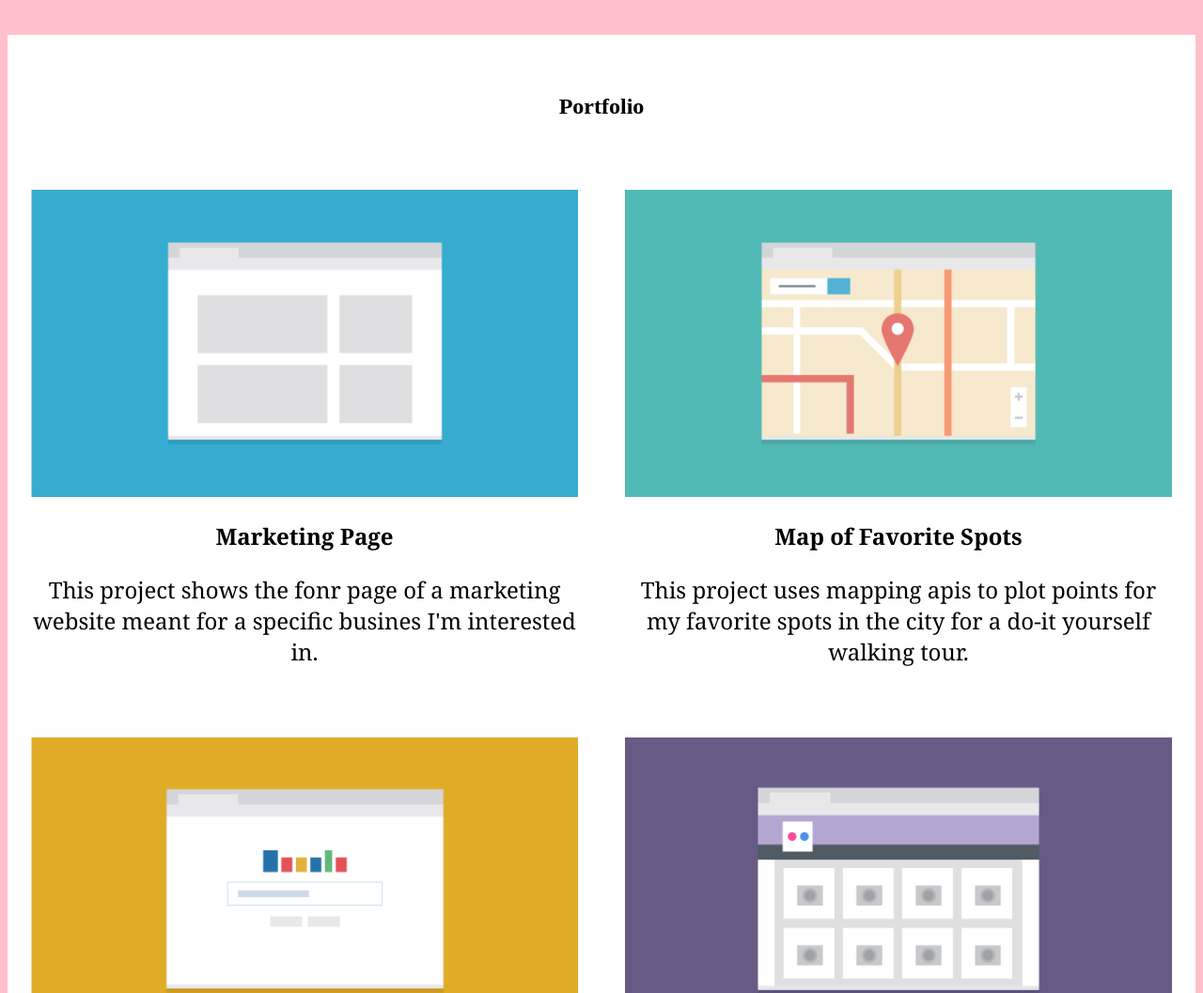
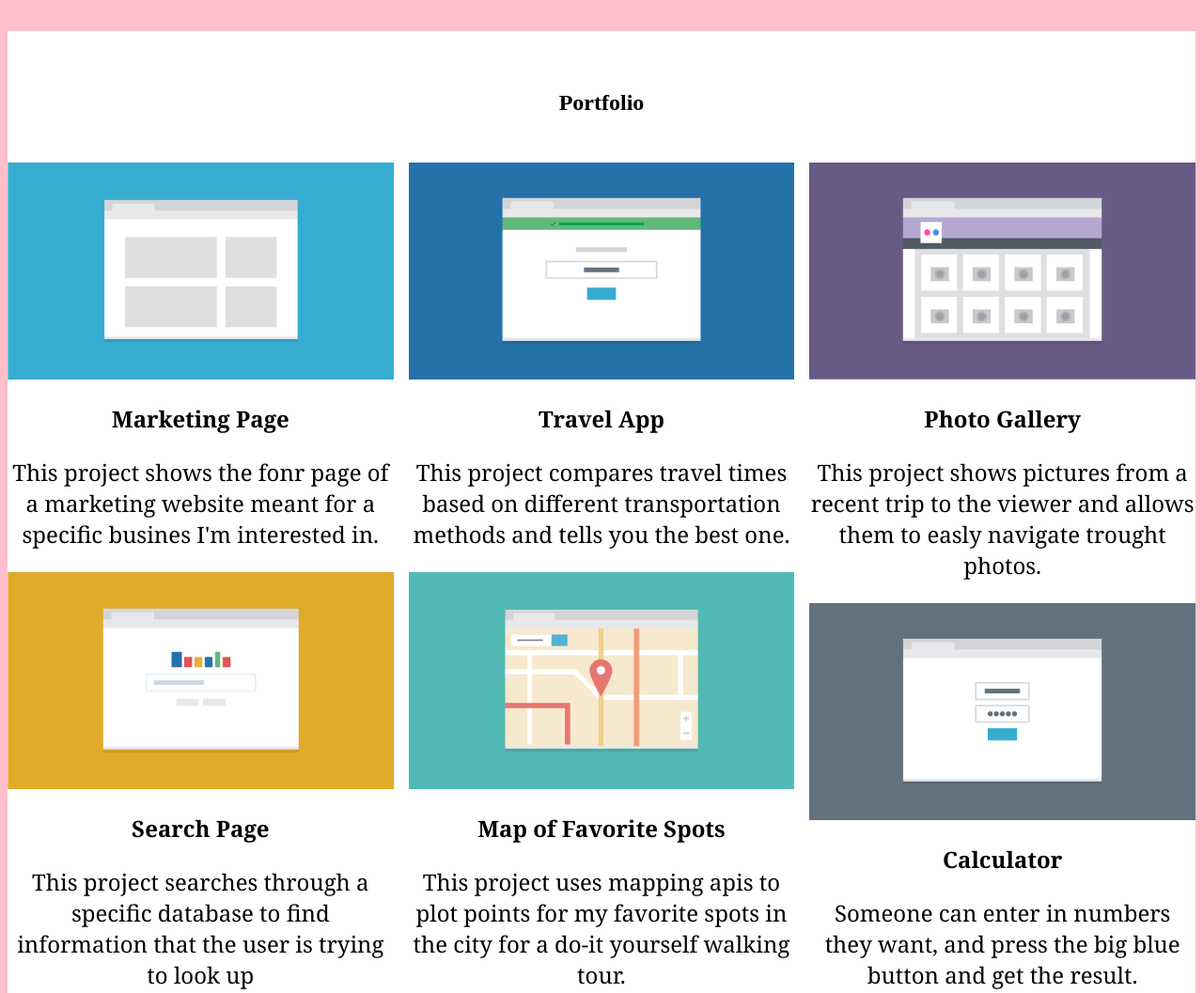
Before and after one commit to leny4/Project_two_treehouse, a plain HTML site: page index.html in a window 1280 px wide. Shown: the part 389-1446 px from the top of the page at 94% size. Drawn offline with Linux system fonts and the light colour scheme.

Commit message:
eccolo
eccolo

```diff
--- a/css/responsive.css
+++ b/css/responsive.css
@@ -47,14 +47,18 @@ h1{
 
 }
 .ulcentro{
-    column-count: 2;
-    column-gap: 0;
-    padding-bottom: 0;
 
+   column-count: 2;
+   -webkit-column-width: 150px;
+   -moz-column-width: 150px;
+        column-width: 150px;
   }
  .ulcentro li {
-    display: inline-block;
-    margin: 4%;
+
+    -webkit-column-break-inside: avoid;
+    page-break-inside: avoid;
+         break-inside: avoid;
+         column-fill: balance;
 
   }
 
@@ -65,4 +69,20 @@ h1{
 
  @media  only screen and (min-width: 1024px){
     body{background-color:pink;}
+
+    .ulcentro{
+
+        column-count: 3;
+        -webkit-column-width: 100%;
+        -moz-column-width: 100%;
+             column-width: 100%;
+       }
+      .ulcentro li {
+
+         -webkit-column-break-inside: avoid;
+         page-break-inside: avoid;
+              break-inside: avoid;
+              column-fill: balance;
+
+       }
 }
--- a/css/style.css
+++ b/css/style.css
@@ -19,7 +19,7 @@ ul {
     padding: 0;
     margin: 0;
     list-style: none;
-
+    overflow: auto;
   }
 
  ul li :link{
@@ -54,9 +54,16 @@ ul {
     background-color: white;
   }
 
+  .clearfix{
+      text-align: center;
+  }
+
   #Profileimg{
      text-align: center;
      margin-bottom: 20px;
+     max-width: 100%;
+     height: auto;
+
   }
 
   .introstart{
@@ -74,6 +81,7 @@ section{
     #centercenter{
         padding-top: 5%;
         margin-bottom: 0%;
+        overflow: auto;
     }
 
     .ulcentro{
@@ -81,6 +89,7 @@ section{
         margin-bottom: 50px;
         padding-top: 50px;
         padding-bottom: 100px;
+        overflow: auto;
     }
 
     .ulcentro p{
--- a/index.html
+++ b/index.html
@@ -27,9 +27,10 @@
     </div>
 
        <div class="clearfix">
-        <div id="Profileimg">
-    <img src="images/responsive-layout-profile.png" alt="Immagine profilo" >
-</div>
+
+    <img id="Profileimg" src="images/responsive-layout-profile.png" alt="Immagine profilo" >
+
+
 <p class=" introstart">Hi I'm a front-end developer who loves responsive
     desing and css. I recently finished learning front-end
     web development at Treehouse and am excited to put
```
